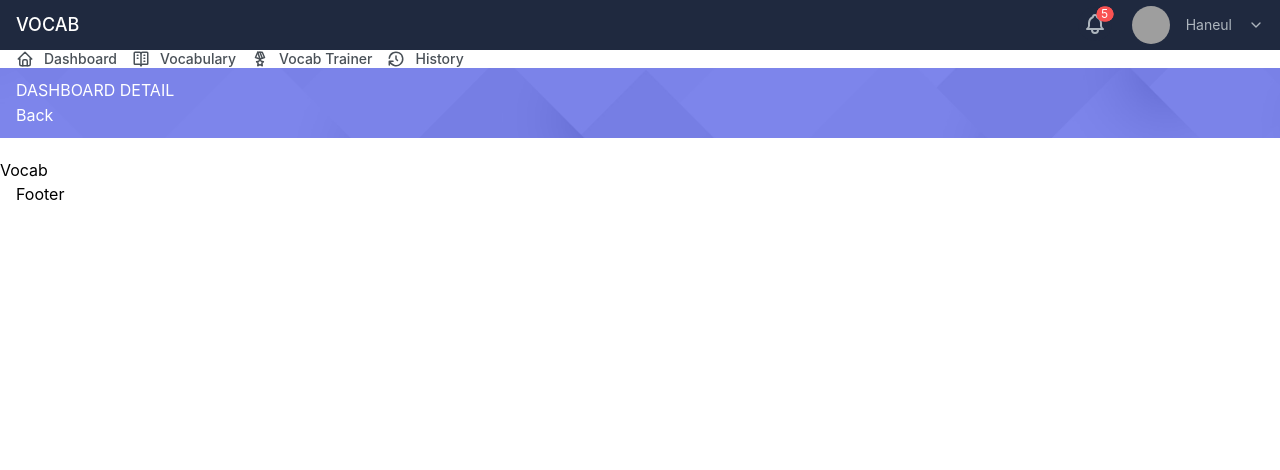
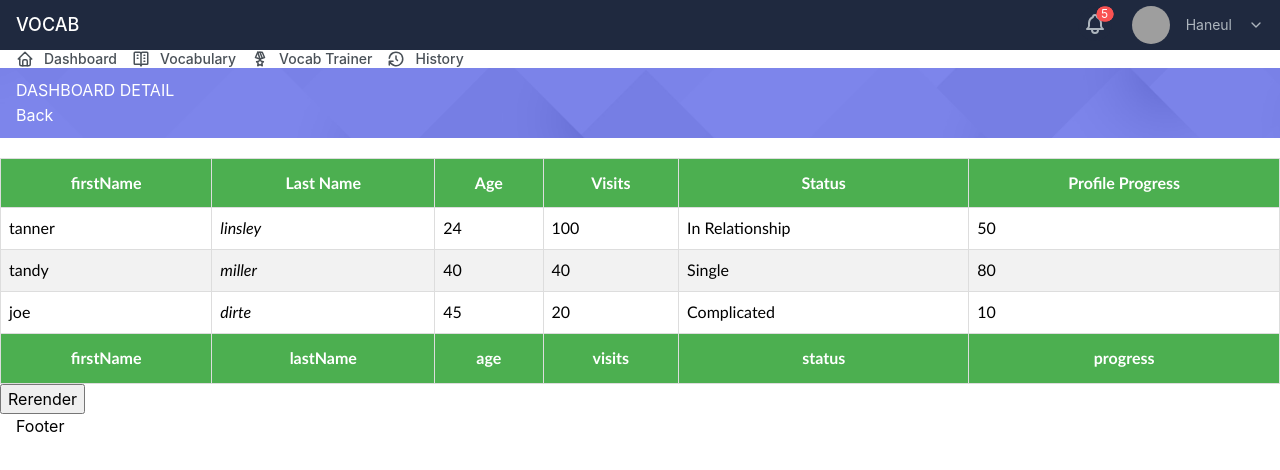
Before and after one commit to ngocxxu/vocab-management-fe, a React (Vite) app: page /vocab in a window 1280 px wide. Shown: the top 470 px of the page. Built offline with nearby package versions, Linux system fonts and the light colour scheme; grey boxes are pictures that could not be loaded.

Commit message:
setup tantack table

```diff
--- /dev/null
+++ b/src/pages/vocab/index.css
@@ -0,0 +1,28 @@
+table {
+  font-family: 'Trebuchet MS', Arial, Helvetica, sans-serif;
+  border-collapse: collapse;
+  width: 100%;
+}
+
+table td,
+table th {
+  border: 1px solid #ddd;
+  padding: 8px;
+}
+
+table tr:nth-child(even) {
+  background-color: #f2f2f2;
+}
+
+table tr:hover {
+  background-color: #ddd;
+}
+
+table th,
+tfoot td {
+  padding-top: 12px;
+  padding-bottom: 12px;
+  text-align: center;
+  background-color: #4caf50;
+  color: white;
+}
--- a/src/pages/vocab/index.tsx
+++ b/src/pages/vocab/index.tsx
@@ -1,5 +1,143 @@
+import {
+  createColumnHelper,
+  flexRender,
+  getCoreRowModel,
+  useReactTable,
+} from '@tanstack/react-table';
+import { useReducer, useState } from 'react';
+import './index.css';
+
+type Person = {
+  firstName: string;
+  lastName: string;
+  age: number;
+  visits: number;
+  status: string;
+  progress: number;
+};
+
+const defaultData: Person[] = [
+  {
+    firstName: 'tanner',
+    lastName: 'linsley',
+    age: 24,
+    visits: 100,
+    status: 'In Relationship',
+    progress: 50,
+  },
+  {
+    firstName: 'tandy',
+    lastName: 'miller',
+    age: 40,
+    visits: 40,
+    status: 'Single',
+    progress: 80,
+  },
+  {
+    firstName: 'joe',
+    lastName: 'dirte',
+    age: 45,
+    visits: 20,
+    status: 'Complicated',
+    progress: 10,
+  },
+];
+
+const columnHelper = createColumnHelper<Person>();
+
+const columns = [
+  columnHelper.accessor('firstName', {
+    cell: (info) => info.getValue(),
+    footer: (info) => info.column.id,
+  }),
+  columnHelper.accessor((row) => row.lastName, {
+    id: 'lastName',
+    cell: (info) => <i>{info.getValue()}</i>,
+    header: () => <span>Last Name</span>,
+    footer: (info) => info.column.id,
+  }),
+  columnHelper.accessor('age', {
+    header: () => 'Age',
+    cell: (info) => info.renderValue(),
+    footer: (info) => info.column.id,
+  }),
+  columnHelper.accessor('visits', {
+    header: () => <span>Visits</span>,
+    footer: (info) => info.column.id,
+  }),
+  columnHelper.accessor('status', {
+    header: 'Status',
+    footer: (info) => info.column.id,
+  }),
+  columnHelper.accessor('progress', {
+    header: 'Profile Progress',
+    footer: (info) => info.column.id,
+  }),
+];
+
 const Vocab = () => {
-  return <div>Vocab</div>;
+  const [data] = useState(() => [...defaultData]);
+  const rerender = useReducer(() => ({}), {})[1];
+
+  const table = useReactTable({
+    data,
+    columns,
+    getCoreRowModel: getCoreRowModel(),
+  });
+
+  return (
+    <div className='p-2'>
+      <table>
+        <thead>
+          {table.getHeaderGroups().map((headerGroup) => (
+            <tr key={headerGroup.id}>
+              {headerGroup.headers.map((header) => (
+                <th key={header.id}>
+                  {header.isPlaceholder
+                    ? null
+                    : flexRender(
+                        header.column.columnDef.header,
+                        header.getContext()
+                      )}
+                </th>
+              ))}
+            </tr>
+          ))}
+        </thead>
+        <tbody>
+          {table.getRowModel().rows.map((row) => (
+            <tr key={row.id}>
+              {row.getVisibleCells().map((cell) => (
+                <td key={cell.id}>
+                  {flexRender(cell.column.columnDef.cell, cell.getContext())}
+                </td>
+              ))}
+            </tr>
+          ))}
+        </tbody>
+        <tfoot>
+          {table.getFooterGroups().map((footerGroup) => (
+            <tr key={footerGroup.id}>
+              {footerGroup.headers.map((header) => (
+                <th key={header.id}>
+                  {header.isPlaceholder
+                    ? null
+                    : flexRender(
+                        header.column.columnDef.footer,
+                        header.getContext()
+                      )}
+                </th>
+              ))}
+            </tr>
+          ))}
+        </tfoot>
+      </table>
+      <div className='h-4' />
+      <button onClick={() => rerender()} className='border p-2'>
+        Rerender
+      </button>
+    </div>
+  );
 };
 
 export default Vocab;
```
Also changed, not shown: package.json (+10 -9 lines).
